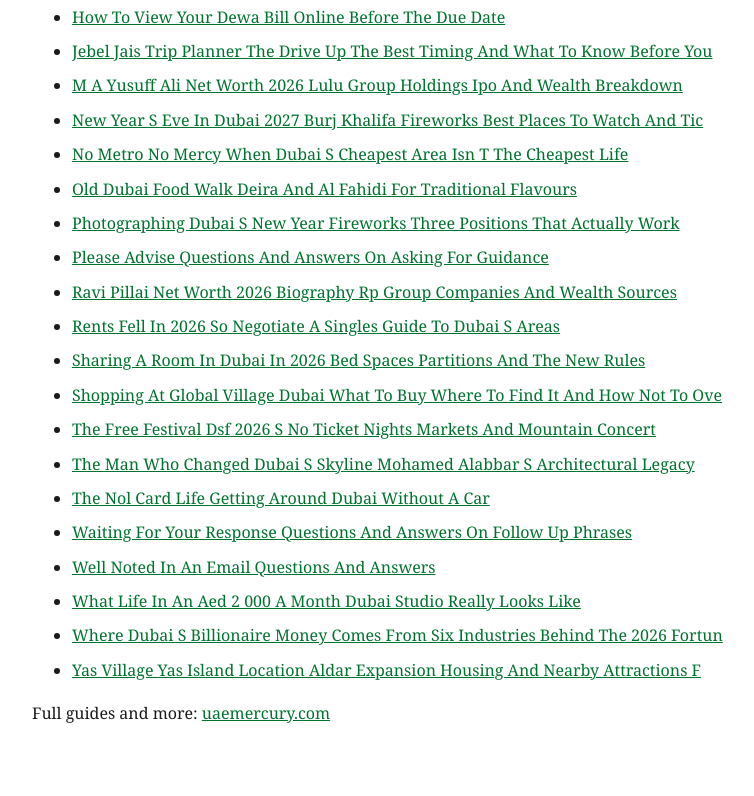
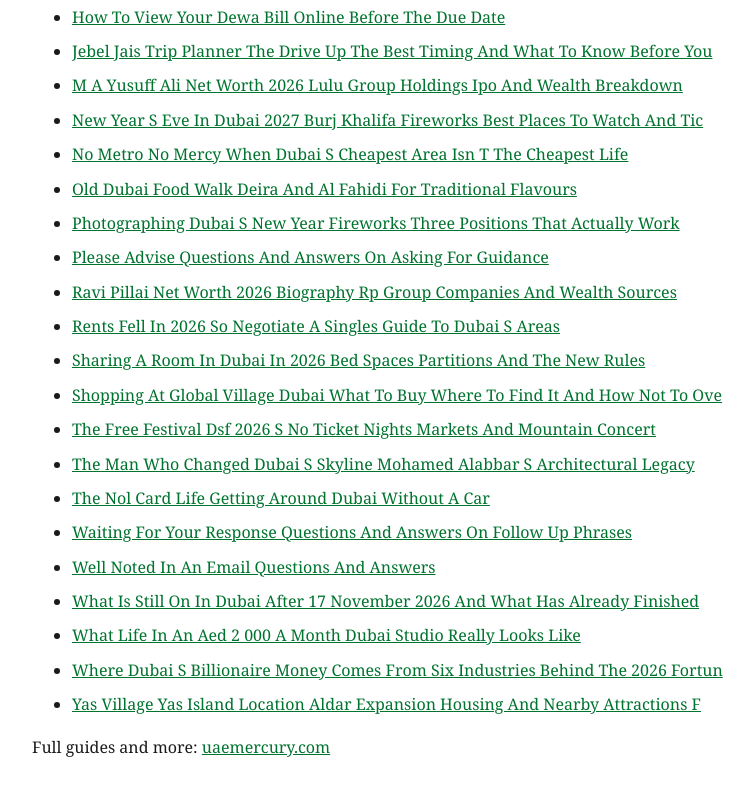
Before and after one commit to uaemercury/uae-guides, a plain HTML site: page index.html in a window 1280 px wide. Shown: the part 1291-2087 px from the top of the page, without its empty margins (228-982 px from the left). Before the commit the page ends 2058 px from the top, so only its background shows below. Drawn offline with Linux system fonts and the light colour scheme.

Commit message:
Update index (add what-is-still-on-in-dubai-after-17-november-2026-and-what-has-already-finished)

```diff
--- a/index.html
+++ b/index.html
@@ -64,6 +64,7 @@ h1{color:#00732F} a{color:#00732F} li{margin:.45em 0}
 <li><a href="posts/the-nol-card-life-getting-around-dubai-without-a-car.html">The Nol Card Life Getting Around Dubai Without A Car</a></li>
 <li><a href="posts/waiting-for-your-response-questions-and-answers-on-follow-up-phrases.html">Waiting For Your Response Questions And Answers On Follow Up Phrases</a></li>
 <li><a href="posts/well-noted-in-an-email-questions-and-answers.html">Well Noted In An Email Questions And Answers</a></li>
+<li><a href="posts/what-is-still-on-in-dubai-after-17-november-2026-and-what-has-already-finished.html">What Is Still On In Dubai After 17 November 2026 And What Has Already Finished</a></li>
 <li><a href="posts/what-life-in-an-aed-2-000-a-month-dubai-studio-really-looks-like.html">What Life In An Aed 2 000 A Month Dubai Studio Really Looks Like</a></li>
 <li><a href="posts/where-dubai-s-billionaire-money-comes-from-six-industries-behind-the-2026-fortun.html">Where Dubai S Billionaire Money Comes From Six Industries Behind The 2026 Fortun</a></li>
 <li><a href="posts/yas-village-yas-island-location-aldar-expansion-housing-and-nearby-attractions-f.html">Yas Village Yas Island Location Aldar Expansion Housing And Nearby Attractions F</a></li>
```
